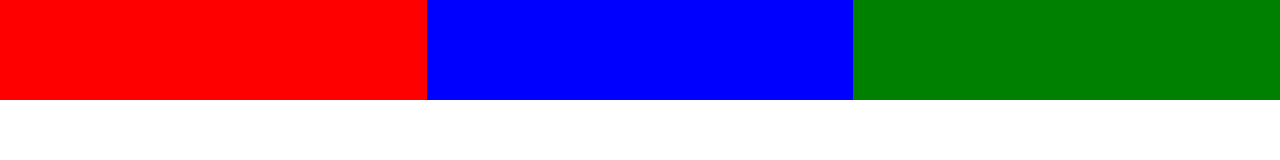
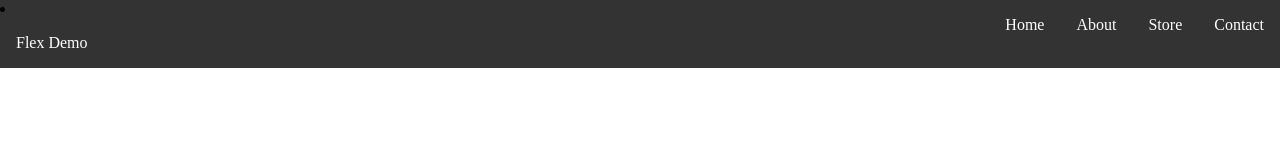
Before and after one commit to vijaygenius123/flexbox_tutorial, a plain HTML site: page index.html in a window 1280 px wide. Drawn offline with Linux system fonts and the light colour scheme.

Commit message:
Basic Navbar Using Flex

```diff
--- a/index.html
+++ b/index.html
@@ -3,15 +3,27 @@
 <head>
     <meta charset="UTF-8">
     <title>Flexbox</title>
-    <link rel="stylesheet" href="./styles.css">
+    <link href="./styles.css" rel="stylesheet">
 </head>
 <body>
 <div class="wrapper">
-    <div class="flex">
-        <div class="box one"></div>
-        <div class="box two"></div>
-        <div class="box three"></div>
-    </div>
+    <nav>
+        <li><a href="">Flex Demo</a></li>
+        <ul>
+            <li>
+                <a href="">Home</a>
+            </li>
+            <li>
+                <a href="">About</a>
+            </li>
+            <li>
+                <a href="">Store</a>
+            </li>
+            <li>
+                <a href="">Contact</a>
+            </li>
+        </ul>
+    </nav>
 </div>
 </body>
 </html>
--- a/styles.css
+++ b/styles.css
@@ -1,31 +1,40 @@
-*{
+* {
     margin: 0;
 }
 
-.wrapper{
+.wrapper {
     width: 100%;
     margin: 0 auto;
 }
 
-.flex{
-   display: flex;
-    background: wheat;
-    flex-wrap: wrap;
+nav {
+    background: #333;
 }
 
-.box{
-    height: 100px;
-    flex: 1 0 20rem;
+nav ul {
+    list-style: none;
+    padding: 0;
 }
 
-.one{
-    background: red;
+nav a {
+    text-decoration: none;
+    color: white;
+    display: block;
+    padding: 1rem;
 }
 
-.two{
-    background: blue;
+nav a:hover {
+    background: #555;
 }
 
-.three{
-    background: green;
+
+@media screen and (min-width: 768px) {
+    nav{
+        display: flex;
+        justify-content:  space-between;
+    }
+    nav ul {
+        display: flex;
+        justify-content: end;
+    }
 }
```
